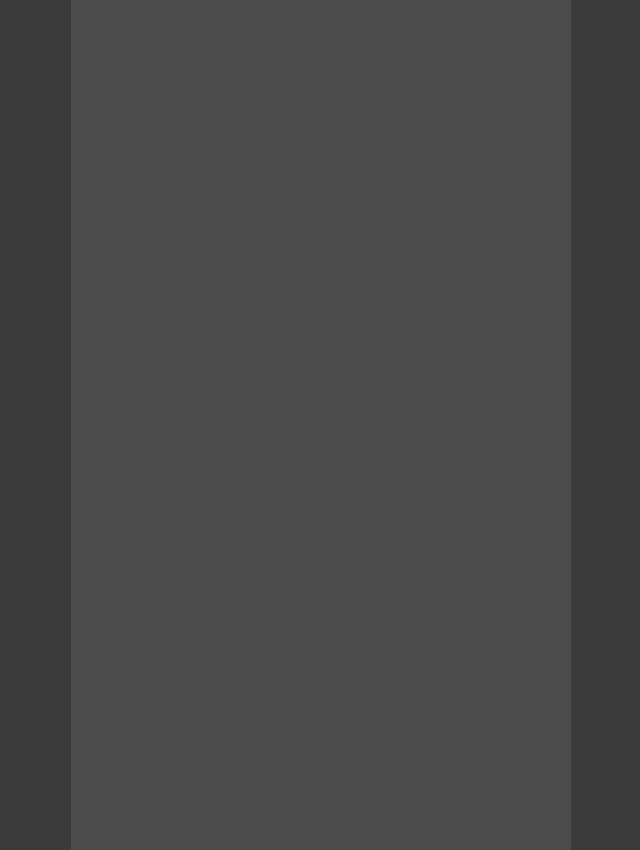
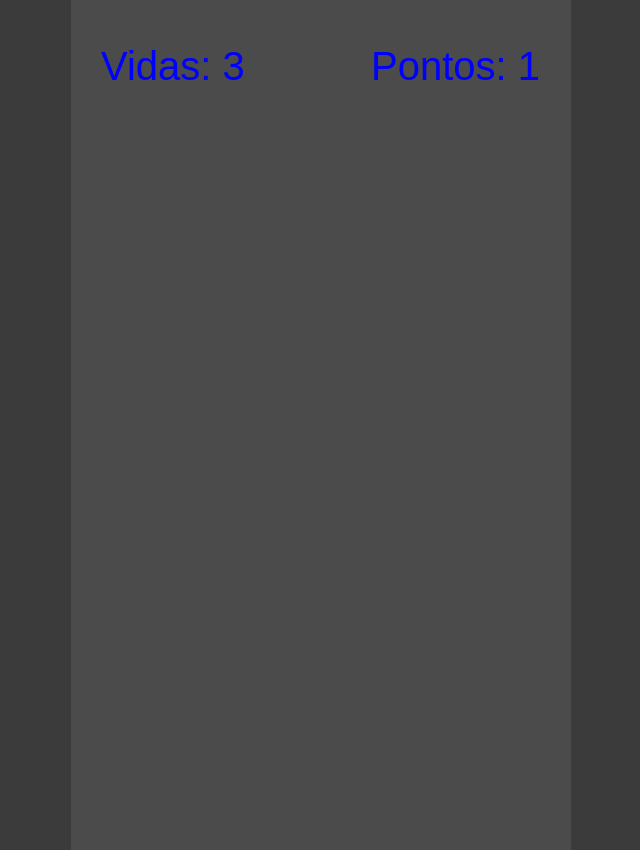
Before and after one commit to Samuelssj/Bee_Game, a plain HTML site: page index.html in a window 1280 px wide. Shown: the whole page, without its empty margins (319-959 px from the left). Drawn offline with Linux system fonts and the light colour scheme.

Commit message:
points and life finished

```diff
--- a/controller/Controler_Movimento.js
+++ b/controller/Controler_Movimento.js
@@ -1,9 +1,9 @@
 document.addEventListener("keydown", function(e){
     if(e.key === "a"){
-       bee.dir = -1;
+       bee.dir = -3;
     }
     else if(e.key ==="d"){
-        bee.dir = 1;
+        bee.dir = 3;
     }
 
 });
--- a/index.html
+++ b/index.html
@@ -9,7 +9,7 @@
 </head>
 <body>
     <canvas id="canvas" width = "500" height = "900"></canvas>
-    <script src="./model/Objeto.js"></script>
+    <script src="./model/util.js"></script>
     <script src="./model/script.js"></script>
     <script src="./controller/Controler_Movimento.js"></script>
 
--- a/model/Objeto.js
+++ /dev/null
@@ -1,36 +0,0 @@
-
-class Obj{
-    constructor(x,y,width, heigth, color){
-        this.x =x;
-        this.y = y;
-        this.width = width;
-        this.heigth = heigth;
-        this.color = color;
-    }
-
-    draw(){
-         var img = new Image();
-         img.src = this.color;
-         canvas.drawImage(img,this.x,this.y, this.width, this.heigth);
-
-    }
-}
-
-class Bee extends Obj{
-    dir = 0
-    move(){
-        this.x += this.dir;
-    }
-
-}
-
-class Spider extends Obj{
-    move(){
-    this.y +=4;
-    if(this.y > 900){
-        this.y = -50;
-        this.x = Math.random() * (400-0);
-    }
-
-    }
-}
--- a/model/script.js
+++ b/model/script.js
@@ -1,22 +1,73 @@
 var canvas = document.getElementById("canvas").getContext("2d");
-var backgroud = new Obj(0,0,500,900, "src/bg.png")
-var bee = new Bee(200,500,100,100, "src/bee1.png")
+
+var fundo = new Fundo(0,0,500,900, "src/bg.png")
+var flower = new Flower(0,0,50,50,"src/flower1.png")
+var fundo2 = new Fundo(0,-900,500,900, "src/bg.png")
+var bee = new Bee(200,550,100,100, "src/bee1.png")
 var spider = new Spider(100,100,100,100, "src/spider1.png")
 
+var texto_points = new Texto();
+var texto_vidas = new Texto();
+var fim_jogo = new Texto();
+
+var play = true;
 
 
 function draw(){
-    backgroud.draw();
-    bee.draw();
-    spider.draw();
+
+    fundo.draw();
+    fundo2.draw();
+    if(play){
+        bee.draw();
+        spider.draw();
+        flower.draw();
+        texto_vidas.draw("Vidas: "+ bee.lifes, 30,130, "blue");
+        texto_points.draw("Pontos: "+ bee.pts, 300,130, "reds");
+    }else{
+        fim_jogo.draw("GAME OVER", 140, 450, "brown")
+
+    }
 
 
 }
 
+function collides(){
+    if(bee.colisão(spider)){
+        spider.respaw();
+        bee.lifes -=1;
+
+    }
+
+    if(bee.colisão(flower)){
+        flower.respaw();
+        bee.pts +=1;
+
+    }
+
+
+}
+
+
+function gameover(){
+    if(bee.lifes <=0){
+        play = false;
+    }
+
+}
+
 function update(){
-
+    fundo.move(3,900,0);
+    fundo2.move(3,0,-900);
+    if(play){
     bee.move();
+    bee.animation("bee", 4);
     spider.move();
+    spider.animation("spider", 4);
+    flower.move();
+    flower.animation("flower", 2);
+    collides();
+    gameover();
+    }
 
 
 }
--- /dev/null
+++ b/model/util.js
@@ -0,0 +1,106 @@
+
+class Obj{
+    frame =1;
+    timer =0;
+
+    constructor(x,y,width, heigth, color){
+        this.x =x;
+        this.y = y;
+        this.width = width;
+        this.heigth = heigth;
+        this.color = color;
+    }
+
+    draw(){
+         var img = new Image();
+         img.src = this.color;
+         canvas.drawImage(img,this.x,this.y, this.width, this.heigth);
+
+    }
+
+    animation(name, limit){
+
+        this.timer +=1;
+        if(this.timer >8){
+            this.timer = 0;
+            this.frame +=1
+        }
+        if (this.frame > limit){
+            this.frame = 1;
+        }
+        this.color = "src/"+ name + this.frame + ".png"
+
+    }
+
+}
+
+class Bee extends Obj{
+    dir = 0;
+    lifes = 3;
+    pts = 0;
+    move(){
+        this.x += this.dir;
+    }
+
+    colisão(obj){
+         if(this.x < obj.x + obj.width &&
+            this.x + this.width> obj.x &&
+            this.y < obj.y + obj.heigth &&
+            this.y + this.heigth > obj.y
+            ){
+             return true;
+        }else{
+            return false;
+        }
+
+    }
+
+}
+
+class Spider extends Obj{
+
+    move(){
+    this.y +=3;
+    if(this.y > 900){
+        this.y = -50;
+        this.x = Math.random() * (400-0);
+    }
+
+    }
+
+    respaw(){
+        this.y = -200;
+        this.x = Math.random() * (400-0);
+    }
+
+
+}
+
+class Fundo extends Obj{
+    move(speed , limite, inicio){
+        this.y += speed
+        if(this.y > limite){
+            this.y = inicio;
+        }
+    }
+
+
+}
+
+class Flower extends Spider{
+
+    respaw(){
+        this.y = -200;
+        this.x = Math.random() * (400-0);
+    }
+
+}
+
+class Texto{
+    draw(texto, x,y, color){
+        canvas.font = "40px Arial";
+        canvas.fillStyle = color
+        canvas.fillText(texto,x, y);
+    }
+
+}
```
Also changed, not shown: src/flower1.png (renamed from src/florwer1.png), src/flower2.png (renamed from src/florwer2.png).
